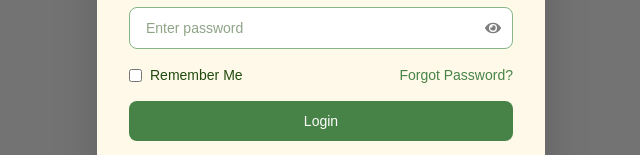
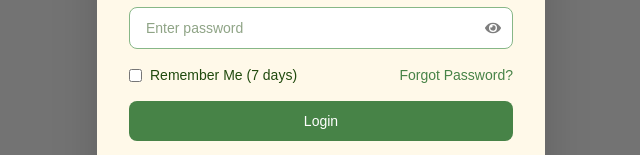
Before and after one commit to tobialance99-create/agricares, a React (Vite) app in the folder client/: page /login in a window 1280 px wide. Shown: the part 435-590 px from the top of the page, without its empty margins (319-959 px from the left). Built offline with nearby package versions, Linux system fonts and the light colour scheme; no server answers.

Commit message:
Update login page

```diff
--- a/client/src/pages/auth/Login.jsx
+++ b/client/src/pages/auth/Login.jsx
@@ -131,7 +131,7 @@ const Login = () => {
                         <div className='flex items-center justify-between'>
                             <label className='flex items-center gap-2 text-sm cursor-pointer' style={{ color: theme.textColor }}>
                                 <input type='checkbox' name='rememberMe' checked={form.rememberMe} onChange={handleChange} />
-                                Remember Me
+                                Remember Me (7 days)
                             </label>
                             <Link to='/forgot-password' className='text-sm' style={{ color: theme.primaryColor }}>Forgot Password?</Link>
                         </div>
```
